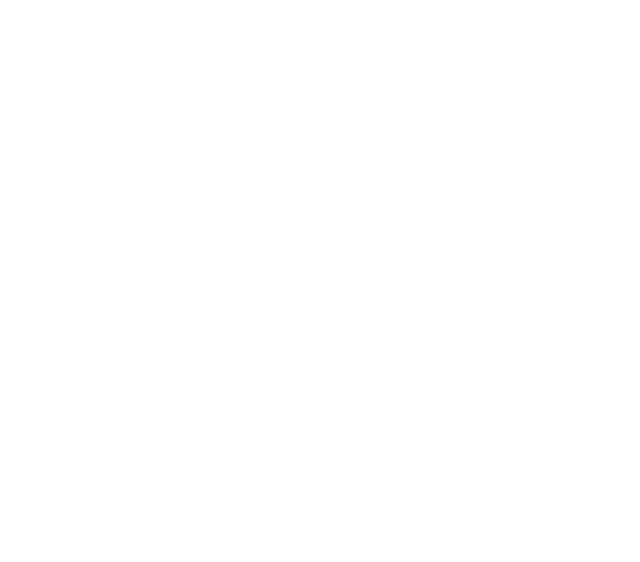
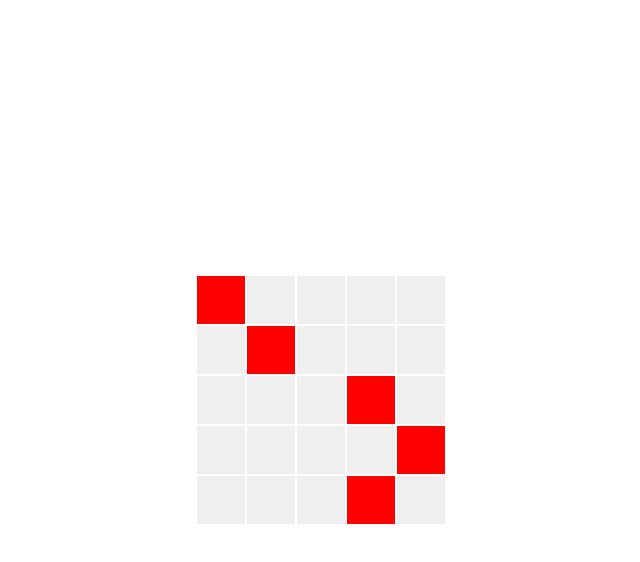
Before and after one commit to beckoningstranger/pp2-mines, a plain HTML site: page index.html in a window 1280 px wide. Both pictures are taken after a click on the input "Start Playing!". Shown: the whole page, without its empty margins (319-959 px from the left). Drawn offline with Linux system fonts and the light colour scheme.

Commit message:
Feature: pressing 'Start Playing' now generates a playing field

```diff
--- a/assets/css/style.css
+++ b/assets/css/style.css
@@ -5,9 +5,7 @@
     padding: 0;
     border: none;
     box-sizing: border-box;
-
     font-family: 'Bangers', sans-serif;
-    font-size: 1.5rem;
     font-weight: 400;
 }
 
@@ -28,6 +26,7 @@ a {
 }
 
 #difficulty-settings {
+    font-size: 1.5rem;
     text-align: center;
     display: inline-grid;
     align-content: center;
@@ -55,7 +54,13 @@ input {
 }
 
 .square {
+    font-size: 1rem;
     height: 30px;
     width: 30px;
     padding: 24px;
+    margin: 1px;
 }
+
+.has-mine {
+    background-color: red;
+}
--- a/assets/js/script.js
+++ b/assets/js/script.js
@@ -4,10 +4,10 @@
  */
 function startGame(event) {
     event.preventDefault();
-    let width = document.getElementById('width').value;
-    let height = document.getElementById('height').value;
-    let mines = document.getElementById('mines').value;
-    console.log(`User wants a playing field that's ${width} x ${height} with ${mines} mines.`);
+    const WIDTH = document.getElementById('width').value;
+    const HEIGHT = document.getElementById('height').value;
+    const MINES = document.getElementById('mines').value;
+    console.log(`User wants a playing field that's ${WIDTH} x ${HEIGHT} with ${MINES} mines.`);
     // Hide the settings menu:
     const difficultySettings = document.getElementById('difficulty-settings');
     difficultySettings.style.display = 'none';
@@ -15,7 +15,13 @@ function startGame(event) {
     const playingField = document.getElementById('playing-field');
     playingField.style.display = 'grid';
     playingField.style.alignContent = 'center';
-    buildPlayingField(width, height, mines)
+    playingFieldInformation = buildPlayingField(WIDTH, HEIGHT, MINES);
+    console.log(playingFieldInformation);
+    console.log(`Number of rows: ${WIDTH}`);
+    console.log(`Number of columns: ${HEIGHT}`);
+    console.log(`Number of mines: ${MINES}`);
+    buildVisiblePlayingField(playingFieldInformation, HEIGHT);
+
 }
 
 /**
@@ -166,7 +172,38 @@ function buildPlayingField(width, height, mines) {
     playingFieldWithMines = layMines(mines, squares);
     playingFieldWithMinesAndInfoOnNeighboringSquares = findSurroundingSquares(playingFieldWithMines, rows, columns);
     playingFieldWithNumberOfMinesInAdjacentSquares = findMinesInSurroundingSquares(playingFieldWithMinesAndInfoOnNeighboringSquares);
-    console.log(playingFieldWithNumberOfMinesInAdjacentSquares);
+    return playingFieldWithNumberOfMinesInAdjacentSquares;
+}
+
+function buildVisiblePlayingField(playingFieldInformation, rows) {
+	// First, slice the big playing field array into smaller arrays so that we get one array per row
+	let sizeOfSmallerArrays = Number(rows);
+    console.log('I will try to make several arrays that are ' + rows + ' each long.');
+	let arrayOfArrays = [];
+    console.log('playingFieldInformation is ' + playingFieldInformation.length + ' long.')
+	for (let i=0; i < playingFieldInformation.length; i += sizeOfSmallerArrays) {
+	     arrayOfArrays.push(playingFieldInformation.slice(i, i + sizeOfSmallerArrays));
+         console.log("I'M HERE, value of sizeOfSmallerArrays is " + sizeOfSmallerArrays + "value of i is " + i);
+	}
+	console.log("This is the array I made" + arrayOfArrays);
+
+	let playingFieldHTML = '';
+	let playingFieldHTMLRow = '';
+	for (row of arrayOfArrays) {
+		playingFieldHTMLRow += '<div>';
+		for (item of row) {
+			playingFieldHTMLRow += `<button class="square unrevealed`
+			if (item.hasMine === 1) {
+				playingFieldHTMLRow += ` has-mine`;
+			}
+			playingFieldHTMLRow += `" id="${item.name}" </button> `
+		}
+		playingFieldHTMLRow += '</div>';
+		playingFieldHTML += playingFieldHTMLRow;
+		playingFieldHTMLRow = '';
+	}
+	let whereToInsert = document.querySelector('#playing-field');
+	whereToInsert.insertAdjacentHTML("afterbegin", playingFieldHTML);
 }
 
 form = document.getElementById('set-difficulty');
--- a/index.html
+++ b/index.html
@@ -15,12 +15,12 @@
             <form id="set-difficulty" method="post">
                 <table>
                     <tr>
-                        <td><label for="width">Width:</label></td>
-                        <td><input class="input-field-number" type="number" id="width" name="playing-field-width" value="5" max="26" min="5" required></td>
+                        <td><label for="height">Width:</label></td>
+                        <td><input class="input-field-number" type="number" id="height" name="playing-field-width" value="5" max="26" min="5" required></td>
                     </tr>
                     <tr>
-                        <td><label for="height">Height:</label></td>
-                        <td><input class="input-field-number" type="number" id="height" name="playing-field-height" value="5" max="20" min="5" marequired></td>
+                        <td><label for="width">Height:</label></td>
+                        <td><input class="input-field-number" type="number" id="width" name="playing-field-height" value="5" max="20" min="5" marequired></td>
                     </tr>
                     <tr>
                         <td><label for="mines">Mines:</label></td>
```
